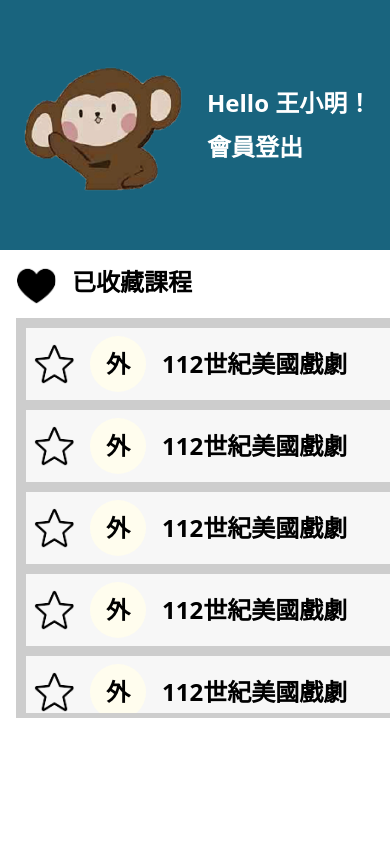
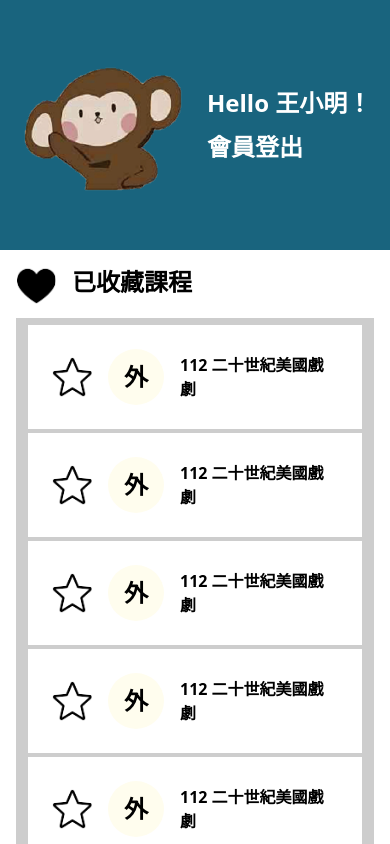
Before and after one commit to NSYSU-Coursement/Frontend-Coursement, a Vue app: page / in a window 390 px wide. Both pictures are taken after a click on the element 65 px from the left and 40 px from the top of the page. Shown: the top 844 px of the page. Built offline with nearby package versions, Linux system fonts and the light colour scheme.

Commit message:
[🌈 style]：css adjust

```diff
--- a/src/components/CourseList.vue
+++ b/src/components/CourseList.vue
@@ -14,7 +14,7 @@
         >
           外
         </div>
-        <div class="course font-bold text-2xl">{{ props.courseData.name }}</div>
+        <div class="course font-bold lg:text-2xl md:text-xl text-base">{{ props.courseData.name }}</div>
       </div>
       <div class="flex items-center" v-show="props.listIsCourseList">
         <div class="comment flex items-center mr-3">
--- a/src/components/CourseListDetailPopup/index.vue
+++ b/src/components/CourseListDetailPopup/index.vue
@@ -9,7 +9,7 @@
         @click="$emit('closePopup')"
       ></div>
       <div
-        class="model-container rounded-md shadow-md bg-white w-96 lg:h-[600px] h-[90%] lg:min-w-[960px] min-w-[80%] mx-auto px-8 py-4 z-50 relative"
+        class="model-container rounded-md shadow-md bg-white w-96 lg:h-[600px] h-[90%] lg:min-w-[960px] min-w-[80%] mx-auto px-8 py-4 z-50 relative overflow-y-auto"
       >
         <div class="flex flex-col lg:flex-row items-center">
           <div class="lg:w-1/2 w-full">
--- a/src/components/LikeCourseList.vue
+++ /dev/null
@@ -1,31 +0,0 @@
-<template>
-  <div class="list p-2 flex items-center hover:bg-slate-300 cursor-pointer">
-    <starComponent :star-full-control="starFullIsTrue" @toggle-star="toggleStar"></starComponent>
-      <div class="department-circle flex items-center justify-center font-bold text-2xl px-4 py-3 mr-4">
-      外
-    </div>
-    <div class="course font-bold text-2xl">112世紀美國戲劇</div>
-  </div>
-</template>
-<script setup>
-
-import starComponent from '@/components/Star/index.vue'
-import { ref } from 'vue';
-const starFullIsTrue=ref(false)
-const toggleStar=()=>{
-  //api串接
-  starFullIsTrue.value=!starFullIsTrue.value
-}
-</script>
-<style lang="scss">
-.list {
-  border-top: 5px solid #cdcdcd;
-  border-bottom: 5px solid #cdcdcd;
-  background: #f7f7f7;
-
-  .department-circle {
-    border-radius: 100%;
-    background-color: #fffdee;
-  }
-}
-</style>
--- a/src/components/Sidebar.vue
+++ b/src/components/Sidebar.vue
@@ -1,7 +1,7 @@
 <template>
   <div class="">
     <div
-      class="sidebar transition bg-white duration-150 ease-out fixed top-0 h-screen z-20 min-w-[450px]"
+      class="sidebar transition bg-white duration-150 ease-out fixed top-0 h-full z-20 max-w-[410px]"
       :class="{
         'translate-x-0': $store.isOpen,
         'translate-x-[-100%]': !$store.isOpen,
@@ -24,19 +24,33 @@
           />已收藏課程
         </div>
         <div
-          class="course-like-list-container flex flex-col overflow-y-auto overflow-x-hidden"
+          class="course-like-list-container max-h-[600px] flex flex-col overflow-y-auto overflow-x-hidden"
         >
-          <LikeCourseList></LikeCourseList>
-          <LikeCourseList></LikeCourseList>
-          <LikeCourseList></LikeCourseList>
-          <LikeCourseList></LikeCourseList>
-          <LikeCourseList></LikeCourseList>
-          <LikeCourseList></LikeCourseList>
+          <CourseList
+            :list-is-course-list="false"
+            :courseData="fakeData"
+          ></CourseList>
+          <CourseList
+            :list-is-course-list="false"
+            :courseData="fakeData"
+          ></CourseList>
+          <CourseList
+            :list-is-course-list="false"
+            :courseData="fakeData"
+          ></CourseList>
+          <CourseList
+            :list-is-course-list="false"
+            :courseData="fakeData"
+          ></CourseList>
+          <CourseList
+            :list-is-course-list="false"
+            :courseData="fakeData"
+          ></CourseList>
         </div>
       </div>
     </div>
     <div
-      class="landing fixed left-0 top-0 z-10 w-full h-screen"
+      class="landing fixed left-0 top-0 z-10 w-full h-full"
       @click="$store.burgerToggle"
       v-show="$store.isOpen"
     ></div>
@@ -44,7 +58,15 @@
 </template>
 <script setup>
 import { useBurgerStore } from "@/store/burger";
-import LikeCourseList from "@/components/LikeCourseList.vue";
+import CourseList from "@/components/CourseList.vue";
+const fakeData = {
+  name: "112 二十世紀美國戲劇",
+  code: "DFLL621",
+  teacher: "范澤凱",
+  department: "外文碩",
+  time: "[一] 567",
+  room: "LA3018",
+};
 const $store = useBurgerStore();
 </script>
 <style lang="scss">
@@ -53,7 +75,6 @@ const $store = useBurgerStore();
   border-bottom: 5px solid #cdcdcd;
   border-left: 10px solid #cdcdcd;
   border-right: 10px solid #cdcdcd;
-  max-height: 400px;
 }
 
 .landing {
```
